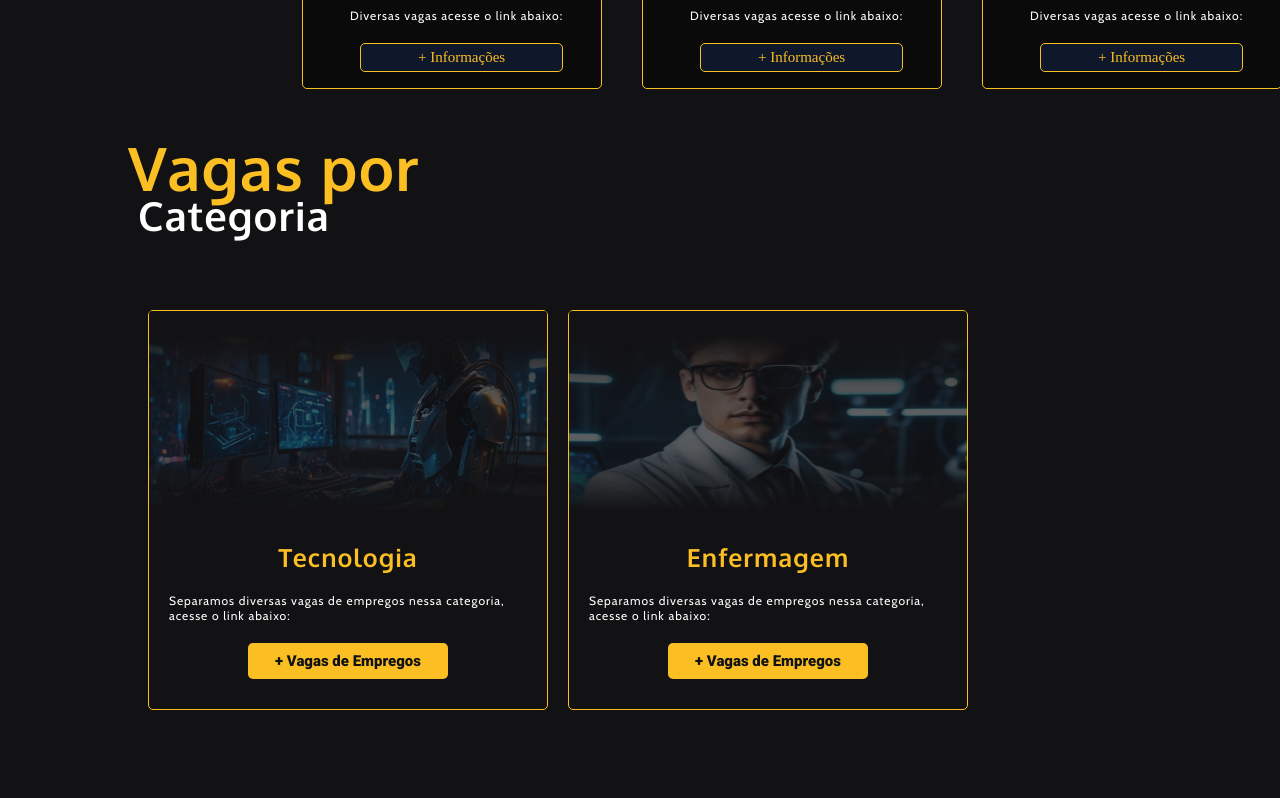
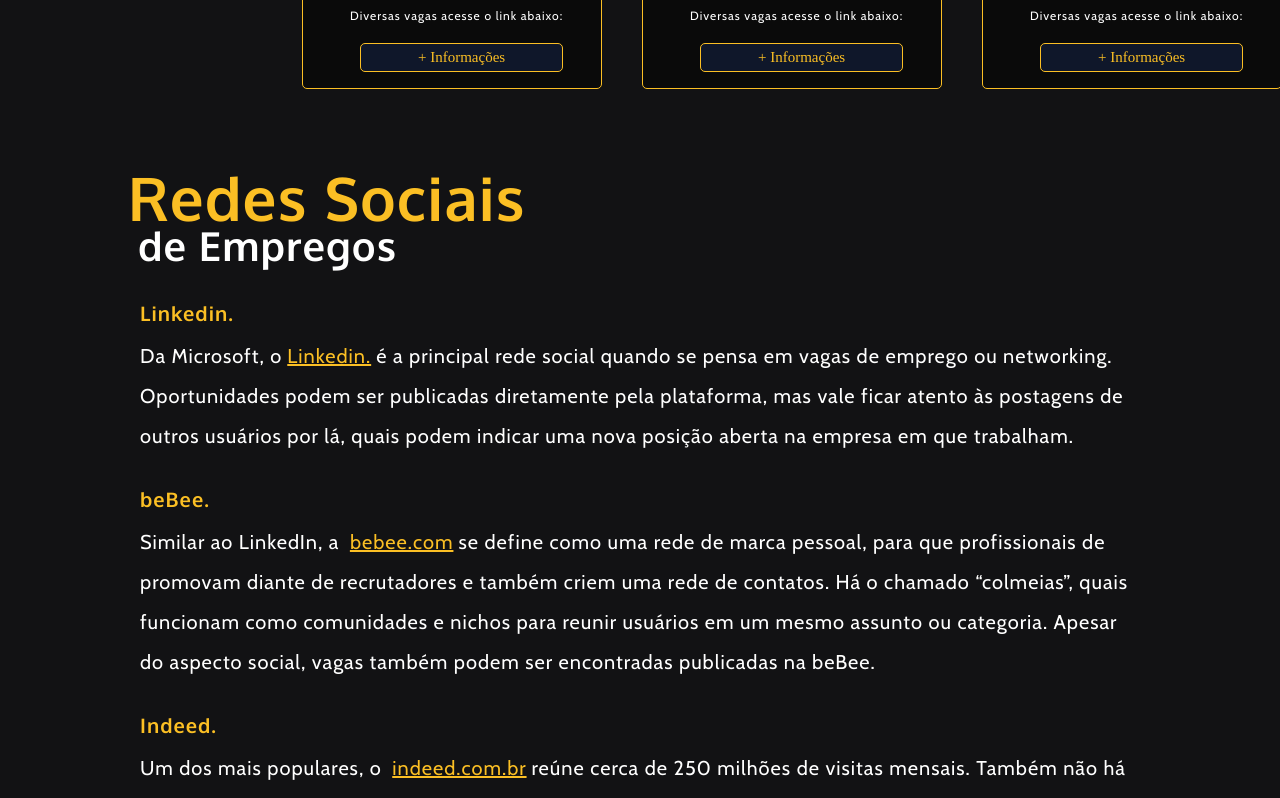
Before and after one commit to cajui54/guia_online_de_empregos2.0, a Next.js app: page / in a window 1280 px wide. Shown: the part 2120-2918 px from the top of the page. Built offline with nearby package versions, Linux system fonts and the light colour scheme.

Commit message:
section jobs has been desabled

```diff
--- a/src/app/page.tsx
+++ b/src/app/page.tsx
@@ -8,8 +8,9 @@
 import Contact from "./components/contact";
 import Paralax from "./paralax";
 import JobsByCategory from "./components/jobs_by_category";
-import Loading from "./loading";
+
 export default function Home() {
+  const desabled = false;
   return (
     <main>
       <Header />
@@ -17,7 +18,7 @@
       <Paralax />
       <SectionSites />
       <SectionJobs />
-      <JobsByCategory />
+      {desabled && <JobsByCategory />}
       <SectionArticle />
       <SectionInformation />
       <Contact />
```
Also changed, not shown: 1 other file (tests, documents, lock files or other folders).
